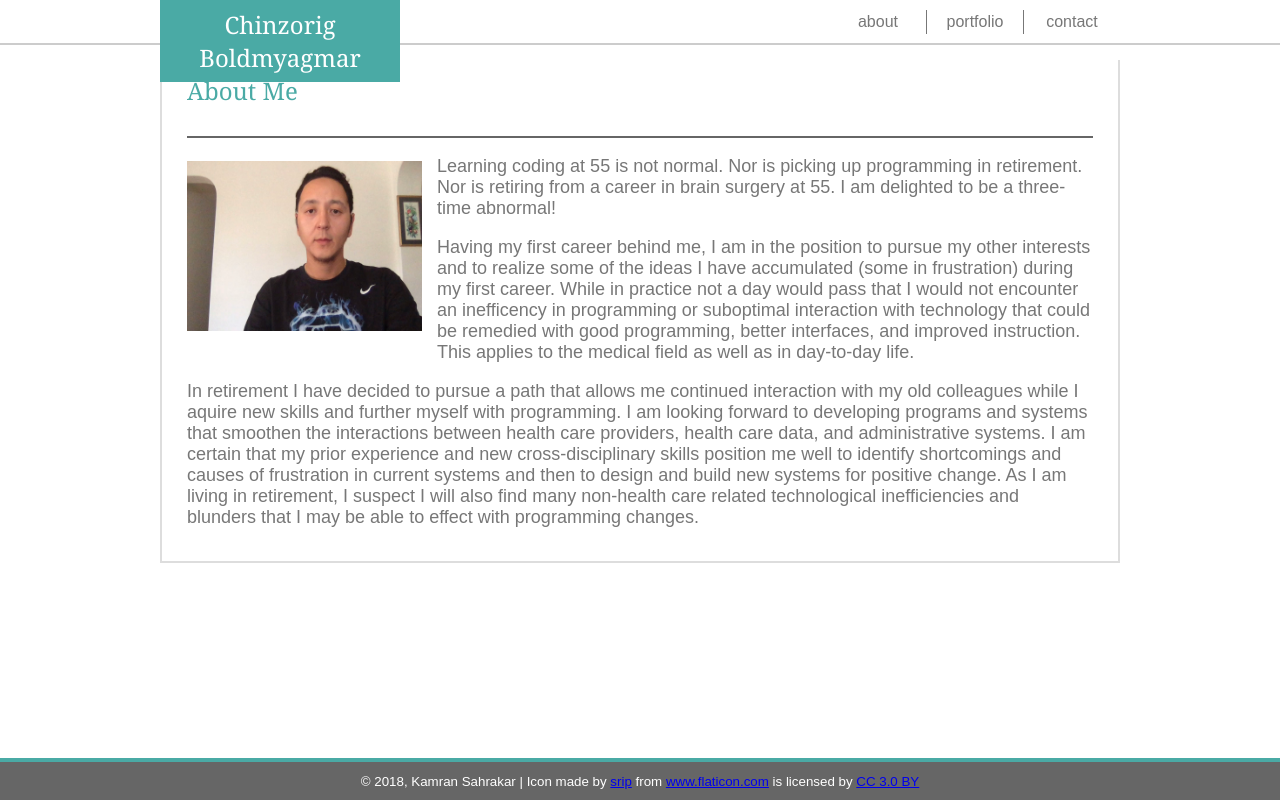
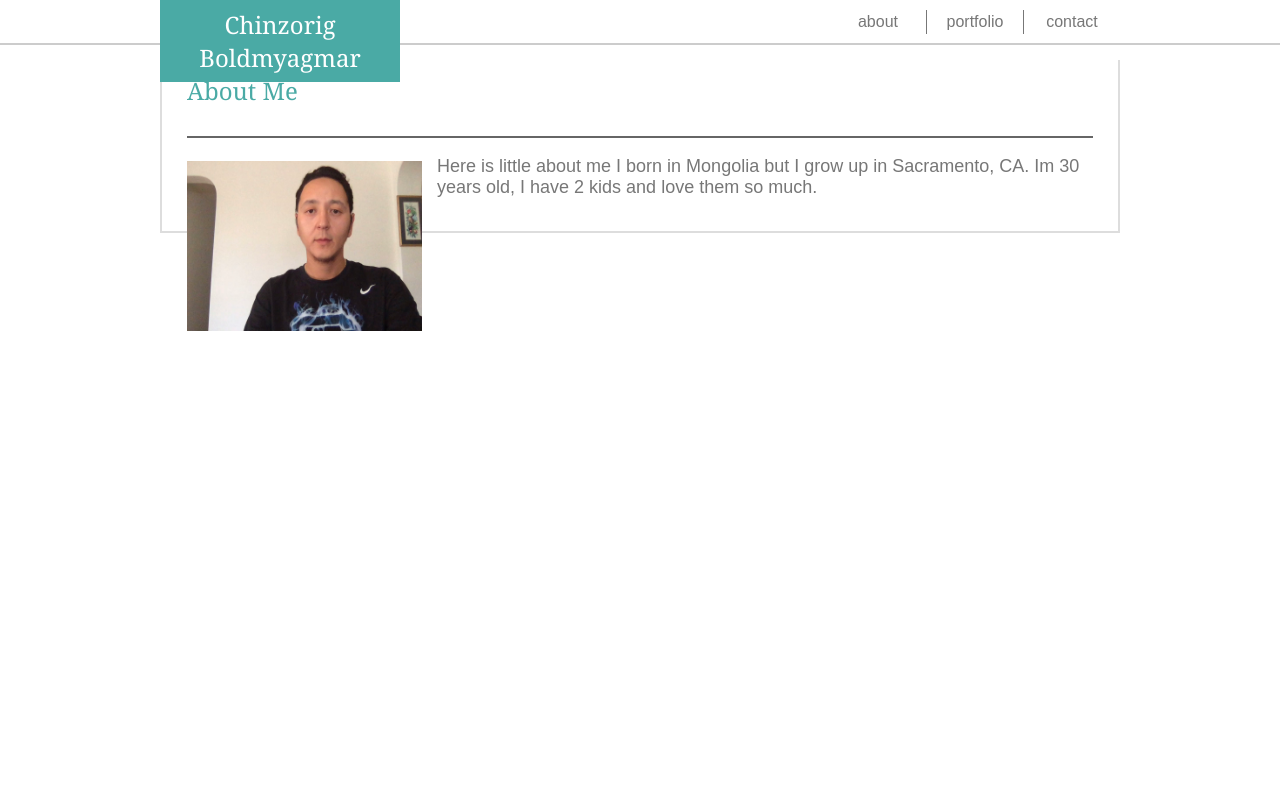
Before and after one commit to chinzokoo/Basic-Portfolio, a plain HTML site: page index.html in a window 1280 px wide. Drawn offline with Linux system fonts and the light colour scheme; files whose address does not match are found by name.

Commit message:
Initial commit

```diff
--- a/index.html
+++ b/index.html
@@ -22,30 +22,17 @@
         <hr>
         <img src=/Users/ChinzorigBoldmyagmar/Desktop/bootcamp/Basic-Portfolio/assets/images/myportfoliopic.jpg alt="Chinzo" height=200 width=250>
         <p>
-        Learning coding at 55 is not normal. Nor is picking up programming in retirement.
-        Nor is retiring from a career in brain surgery at 55. I am delighted to be a three-time abnormal!
+        Here is little about me I born in Mongolia but I grow up in Sacramento, CA. Im 30 years old, I have 2 kids and love them so much.
         </p>
         <p>
-        Having my first career behind me, I am in the position to pursue my other interests and
-        to realize some of the ideas I have accumulated (some in frustration) during my first career.
-        While in practice not a day would pass that I would not encounter an inefficency in programming
-        or suboptimal interaction with technology that could be remedied with good programming, better interfaces,
-        and improved instruction. This applies to the medical field as well as in day-to-day life.
+
         </p>
         <p>
-        In retirement I have decided to pursue a path that allows me continued interaction with my old colleagues
-        while I aquire new skills and further myself with programming. I am looking forward to developing programs
-        and systems that smoothen the interactions between health care providers, health care data, and administrative
-        systems. I am certain that my prior experience and new cross-disciplinary skills position me well to identify
-        shortcomings and causes of frustration in current systems and then to design and build new systems for positive
-        change. As I am living in retirement, I suspect I will also find many non-health care related technological
-        inefficiencies and blunders that I may be able to effect with programming changes.
+
         </p>
     </div>
 
-    <footer>
-        <small>&copy; 2018, Kamran Sahrakar | Icon made by <a href="https://www.flaticon.com/authors/srip" title="srip">srip</a> from <a href="https://www.flaticon.com/" title="Flaticon">www.flaticon.com</a> is licensed by <a href="http://creativecommons.org/licenses/by/3.0/" title="Creative Commons BY 3.0" target="_blank">CC 3.0 BY</a></small>
-    </footer>
+
 
 </body>
 </html>
```
